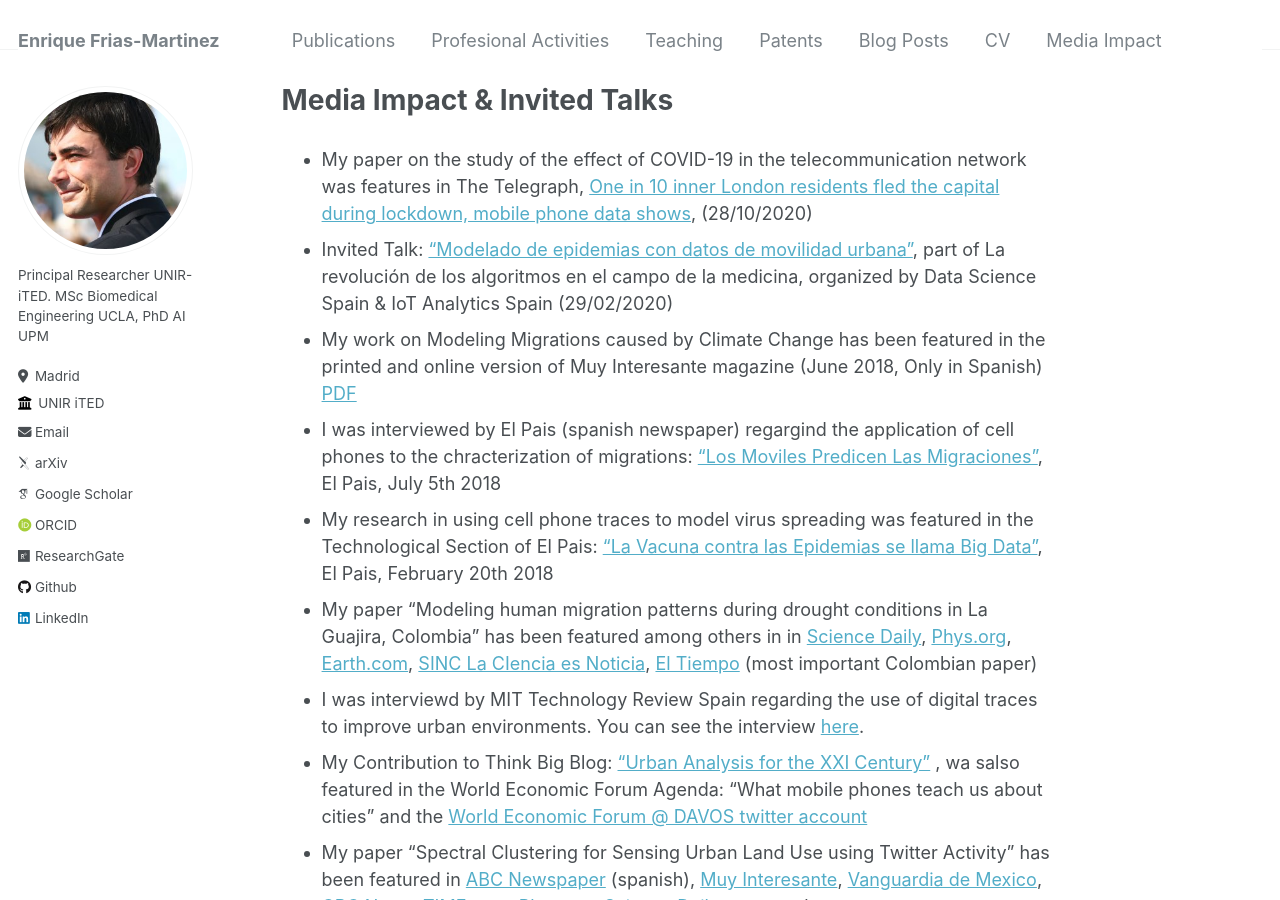
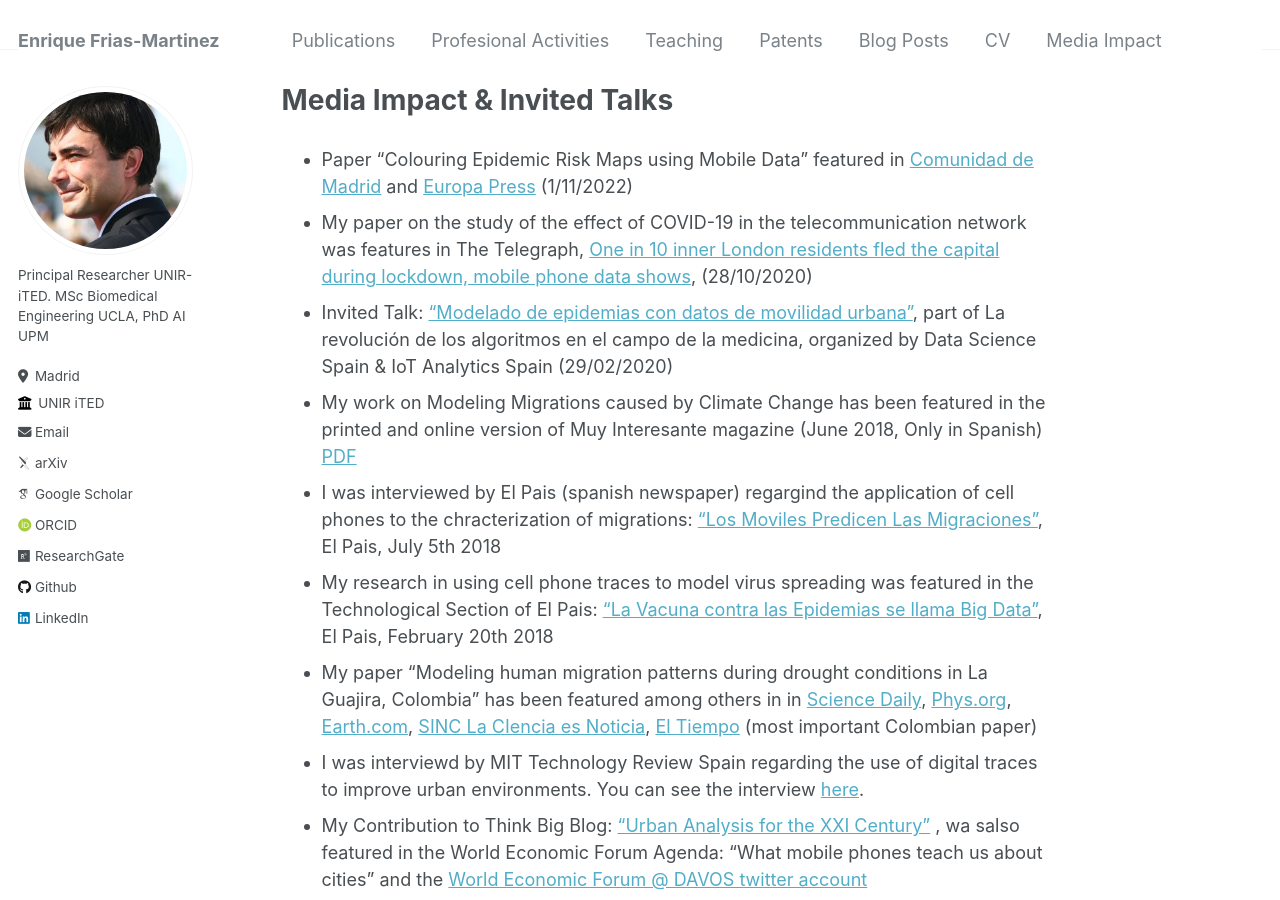
Before and after one commit to ENriqueFRiasM/enriquefriasm.github.io, a Jekyll site: the page built from _pages/markdown.md, in a window 1280 px wide and 900 px high. Built offline with Jekyll 4.4.1, drawn with Linux system fonts in a browser that asks for light colours; some web fonts are replaced.

Commit message:
Update markdown.md

```diff
--- a/_pages/markdown.md
+++ b/_pages/markdown.md
@@ -7,7 +7,7 @@ redirect_from:
   - /markdown.html
 ---
 
-
+* Paper "Colouring Epidemic Risk Maps using Mobile Data" featured in [Comunidad de Madrid](https://www.comunidad.madrid/noticias/2022/11/01/comunidad-madrid-investiga-metodo-desarrollar-mapas-riesgo-epidemico-eficientes) and [Europa Press](https://www.europapress.es/madrid/noticia-imdea-investiga-metodo-datos-red-movil-desarrollar-mapas-riesgo-epidemico-eficientes-20221101134911.html) (1/11/2022)
 * My paper on the study of the effect of COVID-19 in the telecommunication network was features in The Telegraph,  [One in 10 inner London residents fled the capital during lockdown, mobile phone data shows](https://www.telegraph.co.uk/technology/2020/10/28/one-10-inner-london-residents-left-home-lockdown-mobile-phone/), (28/10/2020)
 * Invited Talk: ["Modelado de epidemias con datos de movilidad urbana"](https://telefonicatech.com/blog/meetups-2020-la-revolucion-de-los-algoritmos-en-el-campo-de-la-medicina), part of La revolución de los algoritmos en el campo de la medicina, organized by Data Science Spain & IoT Analytics Spain (29/02/2020)
 * My work on Modeling Migrations caused by Climate Change has been featured in the printed and online version of Muy Interesante magazine  (June 2018, Only in Spanish) [PDF](https://enriquefriasm.github.io/files/paper1.pdf)
```
